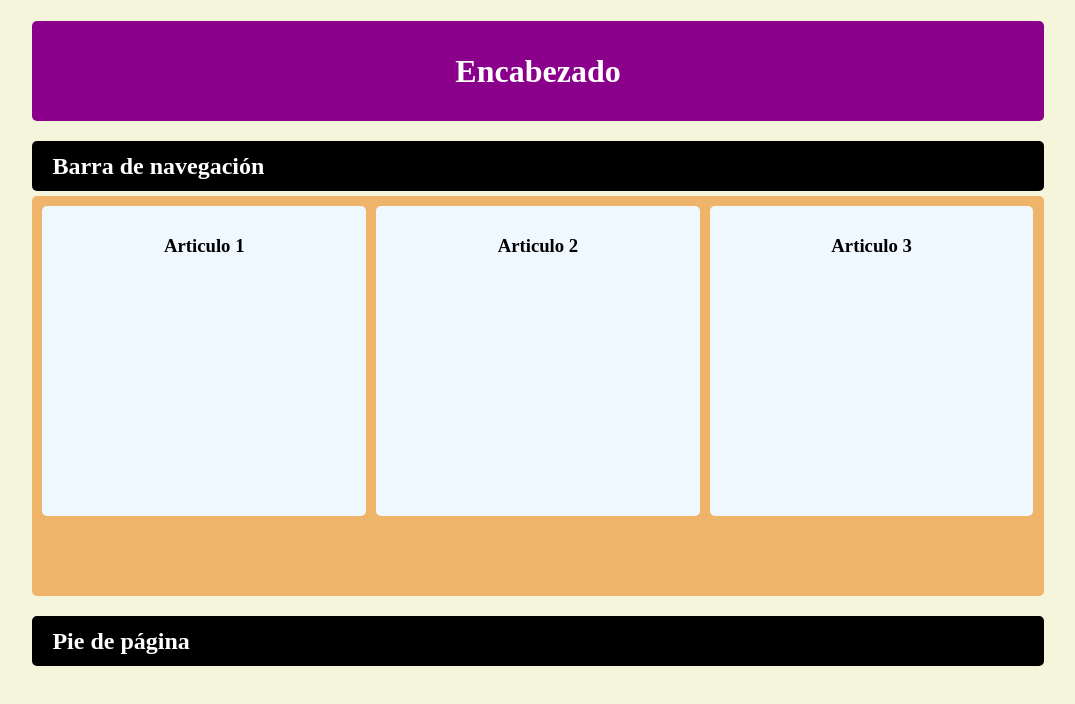
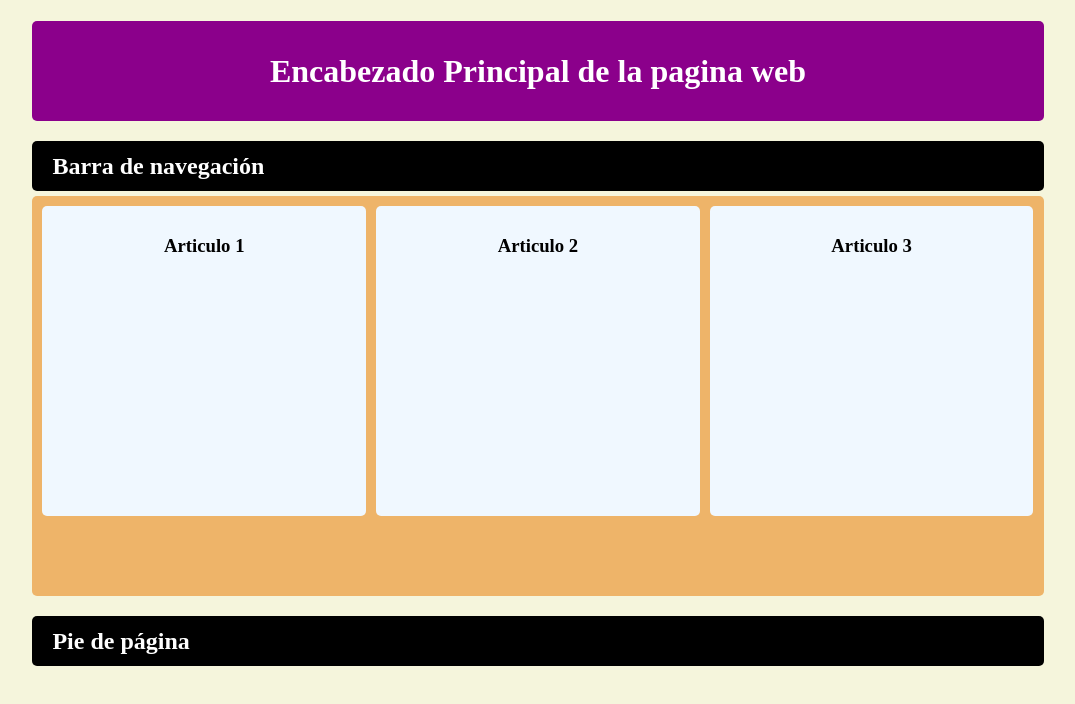
Before and after one commit to Trujillo6/trujillo6.github.io, a plain HTML site: page index.html in a window 1280 px wide. Shown: the whole page, without its empty margins (102-1177 px from the left). Drawn offline with Linux system fonts and the light colour scheme.

Commit message:
primer cambio

```diff
--- a/index.html
+++ b/index.html
@@ -10,7 +10,7 @@
 <body>
     <div id="container">
         <header>
-            <h1>Encabezado</h1>
+            <h1>Encabezado Principal de la pagina web</h1>
         </header>
 
         <nav>
```
